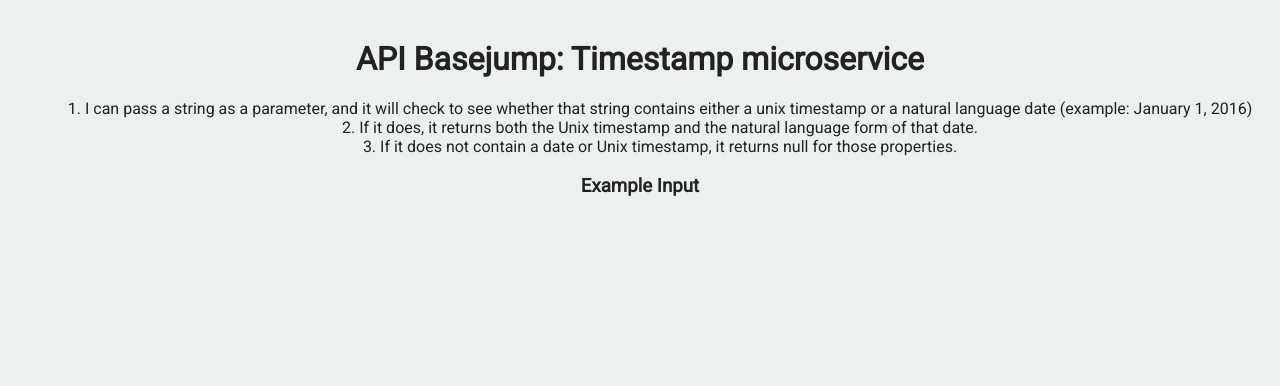
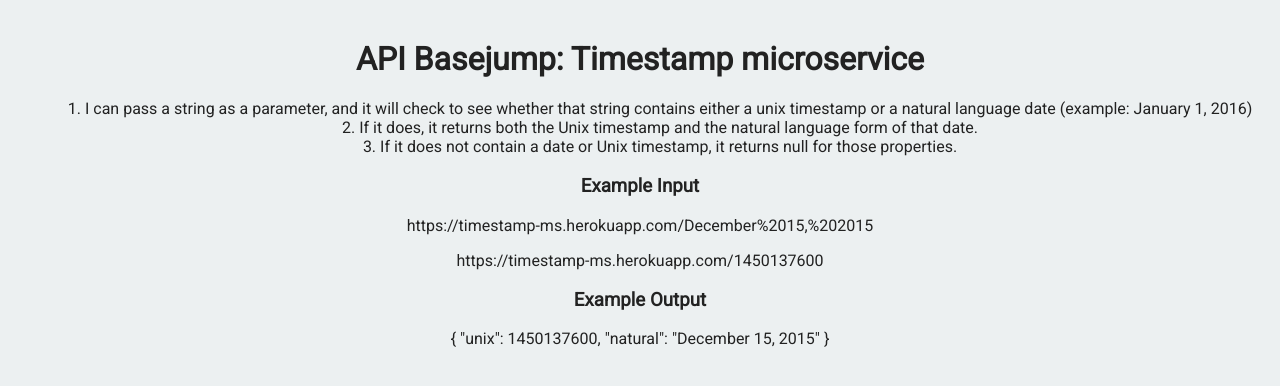
Before and after one commit to JordanMack92/Request-Header-Parser-Microservice, a website: page views/index.html in a window 1280 px wide. Drawn offline with Linux system fonts and the light colour scheme.

Commit message:
Checkpoint

```diff
--- a/views/index.html
+++ b/views/index.html
@@ -21,13 +21,13 @@
 
         <div>
           <h3>Example Input</h3>
-          <p>
-
-  </p>
+          <p>https://timestamp-ms.herokuapp.com/December%2015,%202015</p>
+          <p>https://timestamp-ms.herokuapp.com/1450137600</p>
         </div>
-
-
-
+        <div>
+          <h3>Example Output</h3>
+          <p>{ "unix": 1450137600, "natural": "December 15, 2015" }</p>
+        </div>
 
 
       </div>
```
